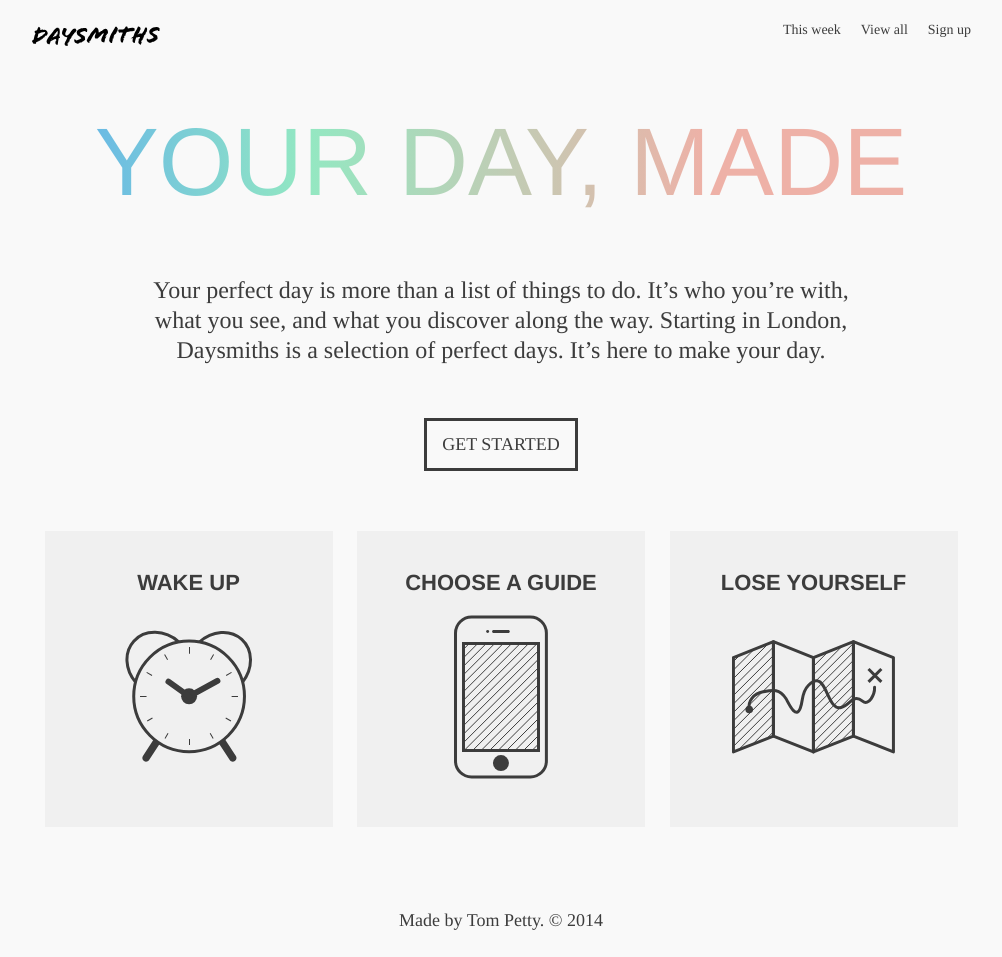
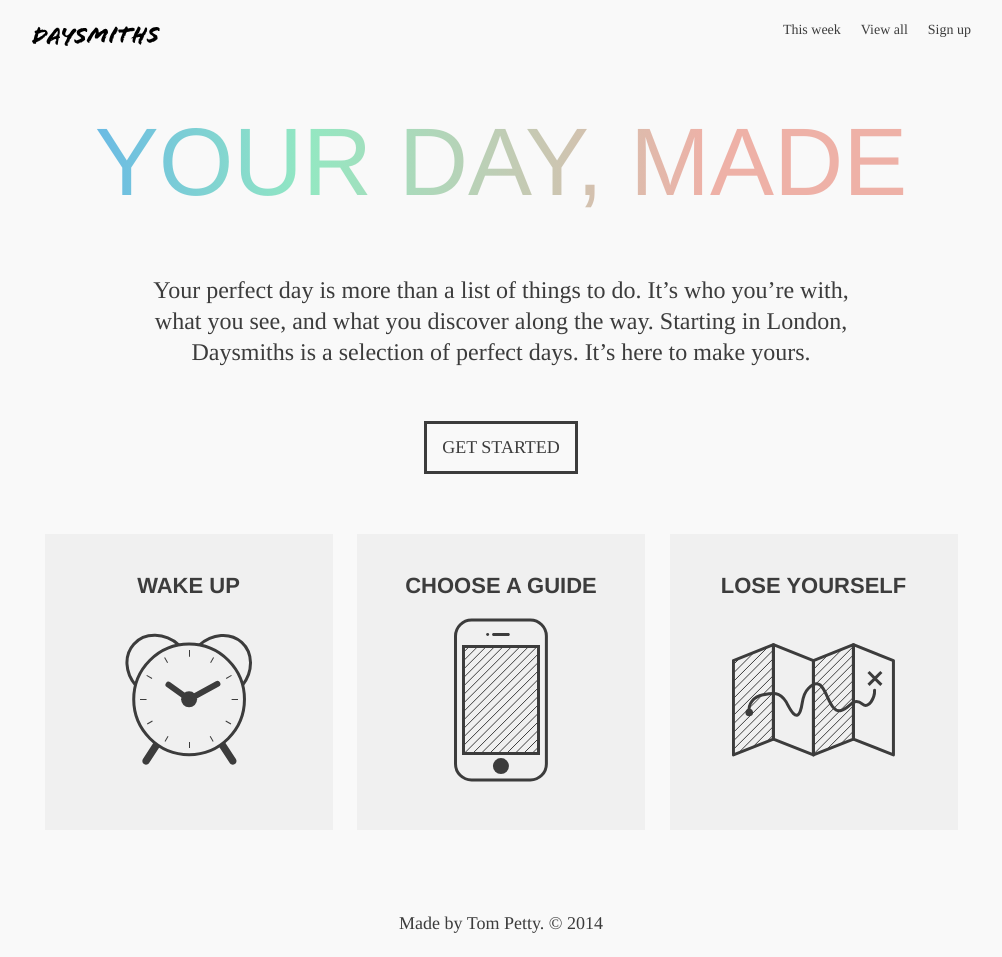
Before and after one commit to anothertompetty/daysmiths, a Jekyll site: the page built from index.html, in a window 1280 px wide. Shown: the whole page, without its empty margins (139-1141 px from the left). Built offline with Jekyll 4.4.1, drawn with Linux system fonts in a browser that asks for light colours; nearby versions of some CDN libraries; Markdown is read by kramdown in place of the engine named in the settings.

Commit message:
home page styling & copy tweaks

```diff
--- a/css/style.css
+++ b/css/style.css
@@ -901,7 +901,7 @@
 
 p.about {
 	font-size: 24px;
-	line-height: 125%;
+	line-height: 130%;
 }
 
 }
--- a/index.html
+++ b/index.html
@@ -4,7 +4,7 @@
 
 <h2 id="gradient">Your day, made</h2>
 
-<p class="about">Your perfect day is more than a list of things to do. It&#8217;s who you&#8217;re with, what you see, and what you discover along the way. Starting in London, Daysmiths is a selection of perfect days. It&#8217;s here to make your day.
+<p class="about">Your perfect day is more than a list of things to do. It&#8217;s who you&#8217;re with, what you see, and what you discover along the way. Starting in London, Daysmiths is a selection of perfect days. It&#8217;s here to make yours.
 </p>
 
 <span class="get-started"><a href="tom.html">Get started</a></span>
```
